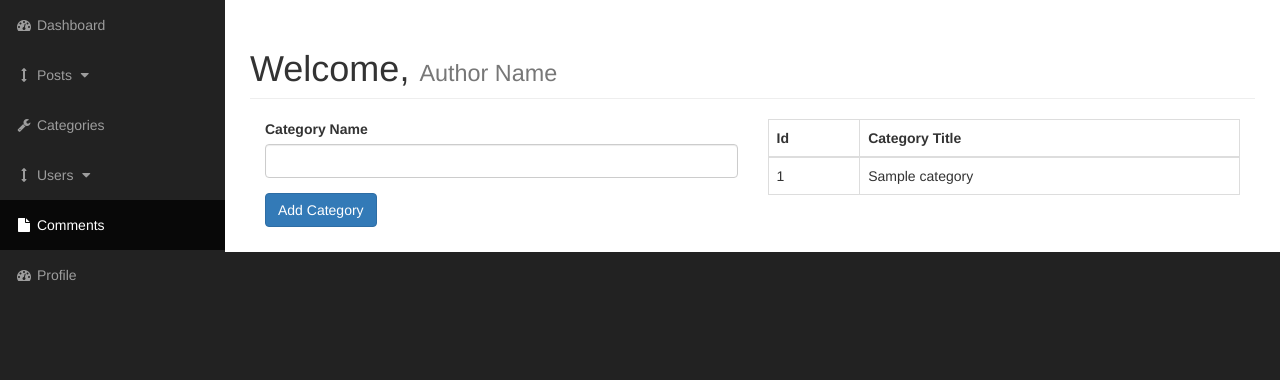
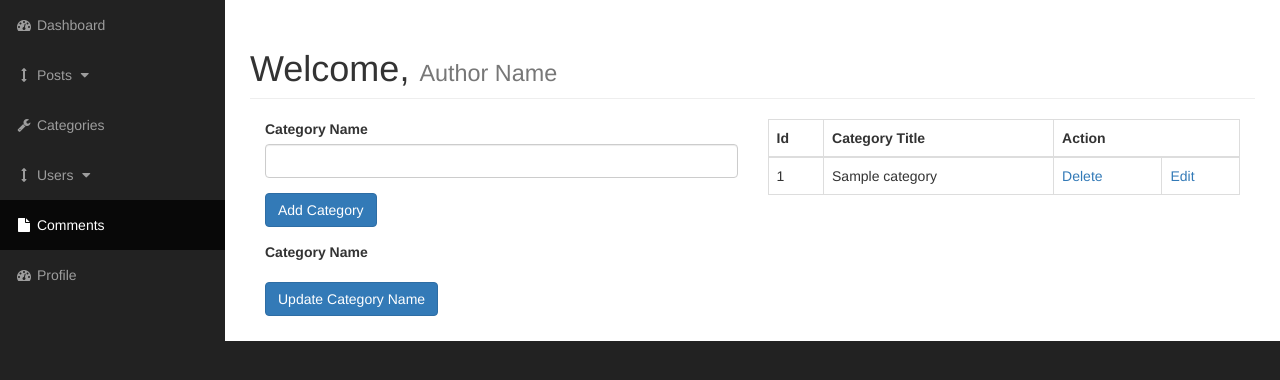
Before and after one commit to LenninTroya/my-built-from-scratch-CMS, a PHP site: page /admin/categories.php in a window 1280 px wide. Shown: the part 51-431 px from the top of the page. Run offline with PHP 8.4, Linux system fonts and the light colour scheme; tables that the repository leaves empty or names only in its code hold one stand-in row (values such as "Sample post").

Commit message:
Created functionality for updating categories from the dashboard, refactored code using functions.php so code is more cleaner and modular

```diff
--- a/admin/categories.php
+++ b/admin/categories.php
@@ -25,27 +25,9 @@ include "includes/admin_header.php";
                     </h1>
 
                     <div class="col-xs-6">
-                        <?php
-                        if(isset($_POST["submit"])){
-                            $cat_title = $_POST["cat_title"];
 
-                            if($cat_title == "" || empty($cat_title)){
-                                echo "This field should not be empty";
-                            }else{
+                        <?php create_category(); ?>
 
-                                $query = "INSERT INTO category(cat_title)";
-                                $query .= "VALUE('$cat_title')";
-
-                                $create_category_query = mysqli_query($connection, $query);
-
-                                if(!$create_category_query){
-                                    die('QUERY FAILED' . mysqli_error($connection));
-                                }
-                            }
-
-
-                        }
-                        ?>
                         <form action="" method="post">
                             <div class="form-group">
                                 <label for="cat_title">Category Name</label>
@@ -56,6 +38,11 @@ include "includes/admin_header.php";
                             </div>
 
                         </form>
+
+                        <?php
+                        include "includes/edit_category.php";
+                        ?>
+
                     </div>
 
                     <div class="col-xs-6">
@@ -65,21 +52,16 @@ include "includes/admin_header.php";
                             <tr>
                                 <th>Id</th>
                                 <th>Category Title</th>
+                                <th colspan="2">Action</th>
                             </tr>
                             </thead>
                             <tbody>
-                                <?php
-                                $query = "SELECT * FROM category";
-                                $select_categories_sidebar = mysqli_query($connection, $query);
 
-                                while ($result = mysqli_fetch_assoc($select_categories_sidebar)) {
-                                    $cat_title = $result["cat_title"];
-                                    $cat_id = $result["cat_id"];
-                                    echo "<tr>"."<td>{$cat_id}</td>
-                                          <td>{$cat_title}</td>"."</tr>";
+                            <?php
+                            delete_category();
+                            ?>
 
-                                }
-                                ?>
+
                             </tbody>
                         </table>
                     </div>
--- a/admin/includes/admin_header.php
+++ b/admin/includes/admin_header.php
@@ -1,5 +1,7 @@
 <?php
 include "../includes/db.php";
+include "functions.php";
+ob_start();
 ?>
 <!DOCTYPE html>
 <html lang="en">
--- /dev/null
+++ b/admin/includes/edit_category.php
@@ -0,0 +1,14 @@
+<form action="" method="post">
+    <div class="form-group">
+        <label for="cat_title">Category Name</label>
+
+        <?php
+        update_category();
+        ?>
+
+    </div>
+    <div class="form-group">
+        <input class="btn btn-primary" type="submit" name="update" value="Update Category Name">
+    </div>
+
+</form>
--- /dev/null
+++ b/admin/includes/functions.php
@@ -0,0 +1,91 @@
+<?php
+
+function create_category()
+{
+    global $connection;
+    if (isset($_POST["submit"])) {
+        $cat_title = $_POST["cat_title"];
+
+        if ($cat_title == "" || empty($cat_title)) {
+            echo "This field should not be empty";
+        } else {
+
+            $query = "INSERT INTO category(cat_title)";
+            $query .= "VALUE('$cat_title')";
+
+            $create_category_query = mysqli_query($connection, $query);
+
+            if (!$create_category_query) {
+                die('QUERY FAILED' . mysqli_error($connection));
+            }
+        }
+
+
+    }
+}
+
+function update_category()
+{
+    global $connection;
+    if (isset($_GET["edit"])) {
+        $edit_cat_id = $_GET["edit"];
+
+        if (isset($_POST["update"])) {
+            $cat_title = $_POST["cat_title"];
+            if ($cat_title == "" || empty($cat_title)) {
+                echo "<div> This field should not be empty </div>";
+            } else {
+                $edit_cat_query = "UPDATE category SET cat_title = '{$cat_title}' WHERE cat_id LIKE '{$edit_cat_id}'";
+                $edit_cat_db = mysqli_query($connection, $edit_cat_query);
+                header("Location: categories.php");
+            }
+        }
+
+        $display_cat_query = "SELECT * FROM category WHERE cat_id LIKE '{$edit_cat_id}'";
+        $select_categories_update = mysqli_query($connection, $display_cat_query);
+
+
+        while ($result = mysqli_fetch_assoc($select_categories_update)) {
+            $cat_title = $result["cat_title"];
+
+
+            echo "<input class='form-control' type='text' name='cat_title' value='{$cat_title}'>";
+        }
+    }
+
+}
+
+?>
+
+<?php
+
+function delete_category()
+{
+    global $connection;
+
+    $query = "SELECT * FROM category";
+    $select_categories_sidebar = mysqli_query($connection, $query);
+
+    while ($result = mysqli_fetch_assoc($select_categories_sidebar)) {
+        $cat_title = $result["cat_title"];
+        $cat_id = $result["cat_id"];
+        echo "<tr>";
+        echo "<td>{$cat_id}</td>
+                                          <td>{$cat_title}</td>
+                                          <td><a href='categories.php?delete={$cat_id}'>Delete</a></td>
+                                          <td><a href='categories.php?edit={$cat_id}'>Edit</a></td>";
+        echo "</tr>";
+
+    }
+    ?>
+
+    <?php
+    if (isset($_GET["delete"])) {
+        $delete_cat_id = $_GET["delete"];
+        $delete_cat_query = "DELETE FROM category WHERE cat_id LIKE {$delete_cat_id}";
+        $delete_cat_query_db = mysqli_query($connection, $delete_cat_query);
+        header("Location: categories.php");
+    }
+}
+
+?>
```
